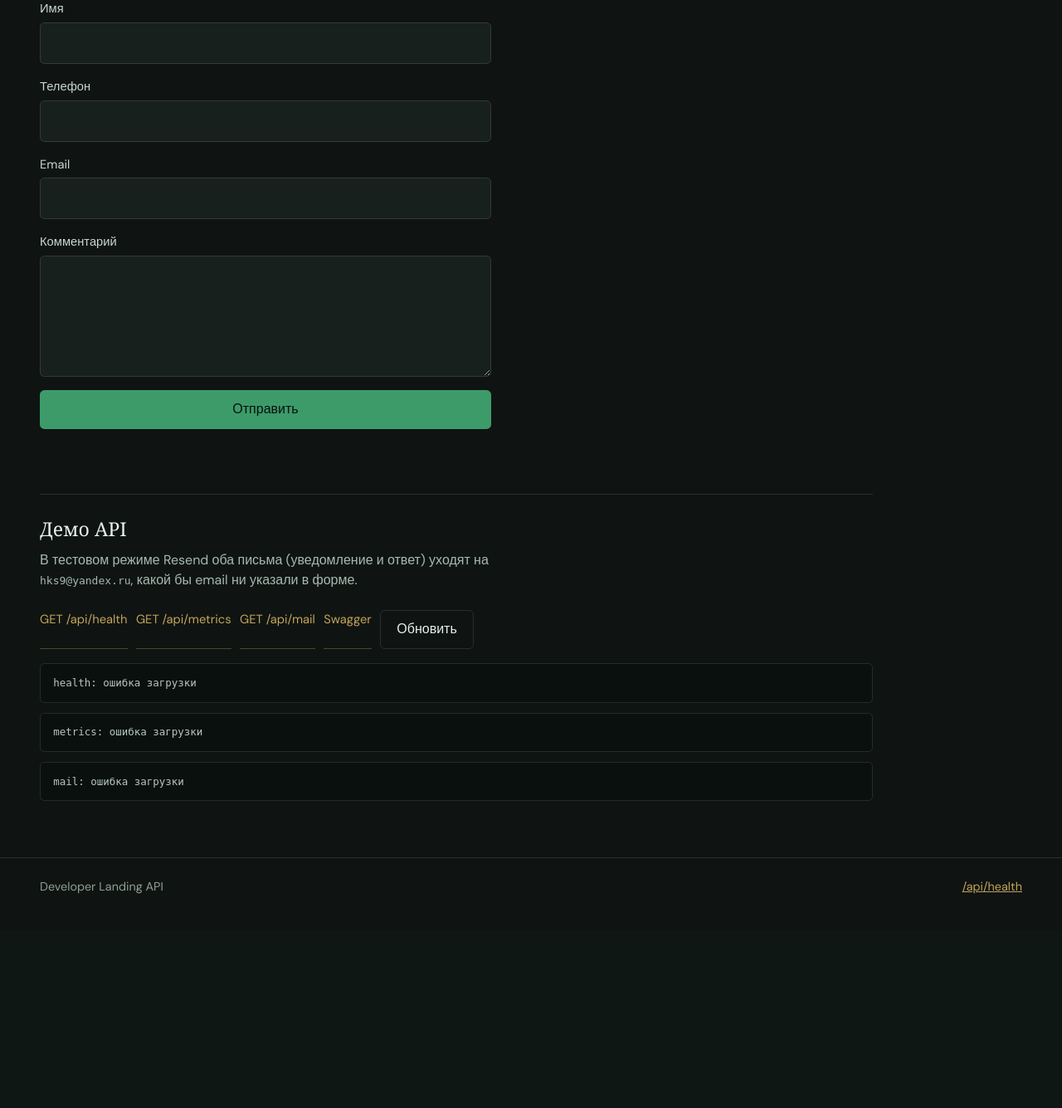
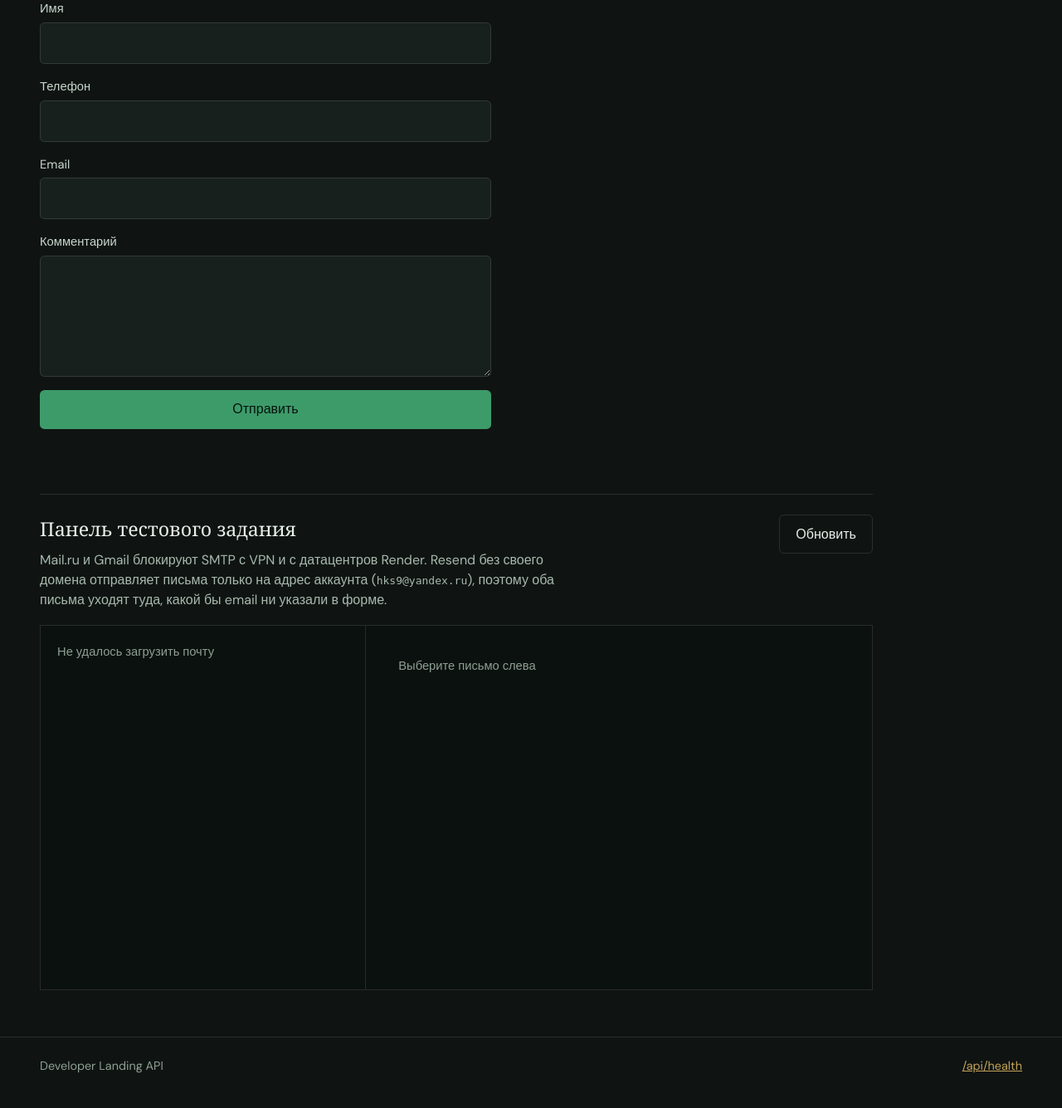
Before and after one commit to Frame24/developer_landing, a Django app: page / in a window 1280 px wide. Shown: the part 1674-3009 px from the top of the page at 83% size. Before the commit the page ends 2751 px from the top, so only its background shows below. Run offline with Django 5.2, Linux system fonts and the light colour scheme; data that the repository does not hold is empty; parts of the project's set-up code (start-up, migrations or seed data) failed here and were passed over; some web fonts are replaced.

Commit message:
Test task panel added because of SMTP restrictions of free domains

```diff
--- a/developer_landing/contact/views.py
+++ b/developer_landing/contact/views.py
@@ -34,7 +34,10 @@
     @extend_schema(
         request=ContactSerializer,
         responses={201: dict, 400: dict, 429: dict, 500: dict},
-        description="Принять обращение с формы, прогнать через AI и отправить email.",
+        description=(
+            "Принять обращение с формы. AI и email запускаются в фоне "
+            "сразу после сохранения заявки."
+        ),
     )
     def post(self, request):
         serializer = ContactSerializer(data=request.data)
--- a/developer_landing/static/css/landing.css
+++ b/developer_landing/static/css/landing.css
@@ -281,50 +281,204 @@
   color: var(--accent);
 }
 
-.api-demo {
+.mail-box {
   margin-top: 2.5rem;
   padding-top: 1.5rem;
   border-top: 1px solid var(--line);
 }
 
-.api-demo h3 {
+.mail-box-head {
+  display: flex;
+  flex-wrap: wrap;
+  align-items: flex-start;
+  justify-content: space-between;
+  gap: 1rem;
+  margin-bottom: 1.1rem;
+}
+
+.mail-box h3 {
   margin: 0 0 0.5rem;
   font-family: var(--font-display);
   font-size: 1.45rem;
   font-weight: 400;
 }
 
-.api-demo-links {
-  display: flex;
-  flex-wrap: wrap;
-  gap: 0.65rem;
-  margin: 1rem 0 1.1rem;
+.mail-box .section-lead {
+  margin-bottom: 0;
 }
 
-.api-demo-links a {
-  color: #c4a35a;
-  text-decoration: none;
-  border-bottom: 1px solid rgba(196, 163, 90, 0.35);
-  padding-bottom: 0.1rem;
+.mail-layout {
+  display: grid;
+  grid-template-columns: minmax(0, 0.9fr) minmax(0, 1.4fr);
+  gap: 0;
+  border: 1px solid var(--line);
+  background: rgba(8, 14, 12, 0.45);
+  height: min(440px, 70vh);
+  overflow: hidden;
+}
+
+.mail-list {
+  min-height: 0;
+  min-width: 0;
+  overflow-x: hidden;
+  overflow-y: auto;
+  border-right: 1px solid var(--line);
+}
+
+.mail-item {
+  display: grid;
+  gap: 0.2rem;
+  width: 100%;
+  max-width: 100%;
+  padding: 0.85rem 1rem;
+  border: 0;
+  border-bottom: 1px solid var(--line);
+  background: transparent;
+  color: inherit;
+  font: inherit;
+  text-align: left;
+  cursor: pointer;
+  transition: background 0.15s ease;
+  overflow: hidden;
+}
+
+.mail-item:hover,
+.mail-item.is-active {
+  background: rgba(61, 155, 106, 0.12);
+}
+
+.mail-item-top {
+  display: flex;
+  justify-content: space-between;
+  gap: 0.75rem;
+  align-items: baseline;
+  min-width: 0;
+}
+
+.mail-kind {
+  font-size: 0.72rem;
+  letter-spacing: 0.04em;
+  text-transform: uppercase;
+  color: var(--accent-2);
+}
+
+.mail-time {
+  font-size: 0.75rem;
+  color: #7f9186;
+  white-space: nowrap;
+  flex-shrink: 0;
+}
+
+.mail-subject,
+.mail-from {
+  display: block;
+  min-width: 0;
+  overflow: hidden;
+  text-overflow: ellipsis;
+  white-space: nowrap;
+}
+
+.mail-subject {
+  font-weight: 500;
+  color: #e8f0ea;
   font-size: 0.92rem;
 }
 
-.api-demo-links a:hover {
-  border-bottom-color: #c4a35a;
+.mail-from {
+  font-size: 0.8rem;
+  color: #9aaba0;
 }
 
-.api-demo-panel {
-  margin: 0 0 0.75rem;
-  padding: 0.85rem 0.95rem;
-  max-height: 220px;
-  overflow: auto;
+.mail-read {
+  min-height: 0;
+  min-width: 0;
+  overflow-x: hidden;
+  overflow-y: auto;
+  padding: 1.1rem 1.2rem;
+}
+
+.mail-read-meta {
+  display: grid;
+  gap: 0.35rem;
+  margin-bottom: 1rem;
+  padding-bottom: 0.9rem;
+  border-bottom: 1px solid var(--line);
+  font-size: 0.88rem;
+  color: #9aaba0;
+  overflow-wrap: anywhere;
+}
+
+.mail-read-meta strong {
+  color: #d5e4da;
+  font-weight: 500;
+}
+
+.mail-read-body {
+  margin: 0;
+  white-space: pre-wrap;
+  overflow-wrap: anywhere;
+  word-break: break-word;
+  font-family: var(--font-sans);
+  font-size: 0.92rem;
+  line-height: 1.55;
+  color: #c9d7ce;
+}
+
+.mail-empty {
+  margin: 1.25rem;
+  color: #8fa094;
+  font-size: 0.92rem;
+}
+
+.metrics-corner {
+  position: fixed;
+  right: 1rem;
+  bottom: 1rem;
+  z-index: 20;
+  min-width: 11.5rem;
+  padding: 0.75rem 0.9rem;
   border: 1px solid var(--line);
-  border-radius: 0.35rem;
-  background: rgba(8, 14, 12, 0.55);
-  color: #b7c8be;
+  background: rgba(15, 20, 18, 0.92);
+  backdrop-filter: blur(8px);
+}
+
+.metrics-corner-title {
+  display: block;
+  margin-bottom: 0.55rem;
+  color: var(--accent-2);
+  text-decoration: none;
   font-size: 0.78rem;
-  line-height: 1.45;
-  white-space: pre-wrap;
+  letter-spacing: 0.02em;
+}
+
+.metrics-corner-title:hover {
+  color: #e0c57a;
+}
+
+.metrics-corner-grid {
+  margin: 0;
+  display: grid;
+  gap: 0.45rem;
+}
+
+.metrics-corner-grid > div {
+  display: flex;
+  justify-content: space-between;
+  gap: 1rem;
+  align-items: baseline;
+}
+
+.metrics-corner-grid dt {
+  margin: 0;
+  font-size: 0.75rem;
+  color: #8fa094;
+}
+
+.metrics-corner-grid dd {
+  margin: 0;
+  font-variant-numeric: tabular-nums;
+  font-size: 0.95rem;
+  color: var(--ink);
 }
 
 .site-footer {
@@ -370,4 +524,22 @@
   .hero-brand {
     font-size: clamp(2.6rem, 18vw, 4rem);
   }
+
+  .mail-layout {
+    grid-template-columns: 1fr;
+    grid-template-rows: minmax(0, 38%) minmax(0, 1fr);
+    height: min(560px, 75vh);
+  }
+
+  .mail-list {
+    border-right: 0;
+    border-bottom: 1px solid var(--line);
+  }
+
+  .metrics-corner {
+    right: 0.65rem;
+    bottom: 0.65rem;
+    min-width: 9.5rem;
+    padding: 0.6rem 0.7rem;
+  }
 }
--- a/developer_landing/static/js/landing.js
+++ b/developer_landing/static/js/landing.js
@@ -2,10 +2,15 @@
   const form = document.getElementById("contact-form");
   const statusEl = document.getElementById("form-status");
   const submitBtn = document.getElementById("submit-btn");
-  const refreshDemoBtn = document.getElementById("refresh-demo");
-  const demoHealth = document.getElementById("demo-health");
-  const demoMetrics = document.getElementById("demo-metrics");
-  const demoMail = document.getElementById("demo-mail");
+  const refreshMailBtn = document.getElementById("refresh-mail");
+  const mailListEl = document.getElementById("mail-list");
+  const mailReadEl = document.getElementById("mail-read");
+  const metricContacts = document.getElementById("metric-contacts");
+  const metricAi = document.getElementById("metric-ai");
+  const metricMail = document.getElementById("metric-mail");
+
+  let mailItems = [];
+  let selectedFilename = null;
 
   const field = (id) => form?.querySelector(`#${id}`);
 
@@ -18,43 +23,141 @@
     }
   };
 
-  const pretty = (value) => JSON.stringify(value, null, 2);
+  const kindLabel = (kind) => {
+    if (kind === "owner") return "владельцу";
+    if (kind === "user_reply") return "ответ";
+    return kind || "письмо";
+  };
 
-  const loadDemoPanels = async () => {
-    if (!demoHealth || !demoMetrics || !demoMail) {
+  const formatTime = (iso) => {
+    if (!iso) return "";
+    const date = new Date(iso);
+    if (Number.isNaN(date.getTime())) return iso;
+    return date.toLocaleString("ru-RU", {
+      day: "2-digit",
+      month: "2-digit",
+      hour: "2-digit",
+      minute: "2-digit",
+    });
+  };
+
+  const escapeHtml = (value) =>
+    String(value ?? "")
+      .replaceAll("&", "&amp;")
+      .replaceAll("<", "&lt;")
+      .replaceAll(">", "&gt;")
+      .replaceAll('"', "&quot;");
+
+  const renderMailRead = (item) => {
+    if (!mailReadEl) return;
+    if (!item) {
+      mailReadEl.innerHTML = '<p class="mail-empty">Выберите письмо слева</p>';
       return;
     }
+    mailReadEl.innerHTML = `
+      <div class="mail-read-meta">
+        <div><strong>${escapeHtml(item.subject || "Без темы")}</strong></div>
+        <div>Тип: ${escapeHtml(kindLabel(item.kind))}</div>
+        <div>С формы: ${escapeHtml(item.original_email || "—")}</div>
+        <div>Доставка: ${escapeHtml(item.delivery_to || "—")}</div>
+        <div>Время: ${escapeHtml(formatTime(item.modified_at))}</div>
+      </div>
+      <pre class="mail-read-body">${escapeHtml(item.body || item.preview || "")}</pre>
+    `;
+  };
+
+  const renderMailList = () => {
+    if (!mailListEl) return;
+    if (!mailItems.length) {
+      mailListEl.innerHTML = '<p class="mail-empty">Пока писем нет. Отправьте форму.</p>';
+      renderMailRead(null);
+      return;
+    }
+
+    mailListEl.innerHTML = mailItems
+      .map((item) => {
+        const active = item.filename === selectedFilename ? " is-active" : "";
+        return `
+          <button type="button" class="mail-item${active}" data-filename="${escapeHtml(item.filename)}" role="listitem">
+            <span class="mail-item-top">
+              <span class="mail-kind">${escapeHtml(kindLabel(item.kind))}</span>
+              <span class="mail-time">${escapeHtml(formatTime(item.modified_at))}</span>
+            </span>
+            <span class="mail-subject">${escapeHtml(item.subject || "Без темы")}</span>
+            <span class="mail-from">${escapeHtml(item.original_email || item.delivery_to || "")}</span>
+          </button>
+        `;
+      })
+      .join("");
+  };
+
+  const selectMail = (filename) => {
+    selectedFilename = filename;
+    const item = mailItems.find((entry) => entry.filename === filename) || null;
+    renderMailList();
+    renderMailRead(item);
+  };
+
+  const loadMetrics = async () => {
+    if (!metricContacts || !metricAi || !metricMail) return;
     try {
-      const [healthRes, metricsRes, mailRes] = await Promise.all([
-        fetch("/api/health"),
-        fetch("/api/metrics"),
-        fetch("/api/mail?limit=8"),
-      ]);
-      const health = await healthRes.json();
-      const metrics = await metricsRes.json();
-      const mail = await mailRes.json();
-      demoHealth.textContent = `GET /api/health\n${pretty(health)}`;
-      demoMetrics.textContent = `GET /api/metrics\n${pretty(metrics)}`;
-      const items = (mail.data?.items || []).map((item) => ({
-        kind: item.kind,
-        subject: item.subject,
-        original_email: item.original_email,
-        delivery_to: item.delivery_to,
-        modified_at: item.modified_at,
-        preview: item.preview,
-      }));
-      demoMail.textContent = `GET /api/mail\n${pretty({
-        success: mail.success,
-        demo_force_to: mail.data?.demo_force_to,
-        count: mail.data?.count,
-        items,
-      })}`;
+      const response = await fetch("/api/metrics");
+      const payload = await response.json();
+      const file = payload.data?.file_metrics || {};
+      const contacts = payload.data?.db_total ?? file.total_contacts ?? "—";
+      const aiOk = file.ai_success ?? "—";
+      const mailSent =
+        (Number(file.emails_sent || 0) || 0) +
+        (Number(file.emails_smtp_queued || 0) || 0) +
+        (Number(file.emails_file_fallback || 0) || 0);
+      metricContacts.textContent = String(contacts);
+      metricAi.textContent = String(aiOk);
+      metricMail.textContent = String(mailSent);
     } catch (_error) {
-      demoHealth.textContent = "health: ошибка загрузки";
-      demoMetrics.textContent = "metrics: ошибка загрузки";
-      demoMail.textContent = "mail: ошибка загрузки";
+      metricContacts.textContent = "?";
+      metricAi.textContent = "?";
+      metricMail.textContent = "?";
     }
   };
+
+  const loadMailbox = async () => {
+    if (!mailListEl) return;
+    try {
+      const response = await fetch("/api/mail?limit=20");
+      const payload = await response.json();
+      mailItems = payload.data?.items || [];
+      if (
+        selectedFilename &&
+        !mailItems.some((item) => item.filename === selectedFilename)
+      ) {
+        selectedFilename = null;
+      }
+      if (!selectedFilename && mailItems[0]) {
+        selectedFilename = mailItems[0].filename;
+      }
+      renderMailList();
+      renderMailRead(
+        mailItems.find((item) => item.filename === selectedFilename) || null,
+      );
+    } catch (_error) {
+      mailListEl.innerHTML = '<p class="mail-empty">Не удалось загрузить почту</p>';
+      renderMailRead(null);
+    }
+  };
+
+  const refreshPanels = async () => {
+    await Promise.all([loadMetrics(), loadMailbox()]);
+  };
+
+  mailListEl?.addEventListener("click", (event) => {
+    const button = event.target.closest(".mail-item");
+    if (!button) return;
+    selectMail(button.dataset.filename);
+  });
+
+  refreshMailBtn?.addEventListener("click", () => {
+    refreshPanels();
+  });
 
   if (form && statusEl && submitBtn) {
     form.addEventListener("submit", async (event) => {
@@ -85,18 +188,12 @@
 
         if (response.status === 201 && data.success) {
           const id = data.data?.id ?? "?";
-          let message = `Спасибо! Обращение #${id} принято.`;
-          if (data.data?.request_type) {
-            message += `\nAI статистика: +1 ${data.data.request_type}.`;
-          } else {
-            message += "\nAI статистика: тип не определён.";
-          }
-          if (data.data?.email_delivery_to) {
-            message += `\nПисьма (owner + ответ): ${data.data.email_delivery_to}`;
-          }
-          setStatus(message, "is-success");
+          setStatus(`Спасибо! Обращение #${id} принято.`, "is-success");
           form.reset();
-          loadDemoPanels();
+          refreshPanels();
+          // AI + mail finish in background; refresh again shortly.
+          window.setTimeout(refreshPanels, 2500);
+          window.setTimeout(refreshPanels, 6000);
           return;
         }
 
@@ -134,9 +231,5 @@
     });
   }
 
-  refreshDemoBtn?.addEventListener("click", () => {
-    loadDemoPanels();
-  });
-
-  loadDemoPanels();
+  refreshPanels();
 })();
--- a/developer_landing/templates/pages/home.html
+++ b/developer_landing/templates/pages/home.html
@@ -106,25 +106,51 @@
           <p id="form-status" class="form-status" role="status" aria-live="polite"></p>
         </form>
 
-        <aside class="api-demo" aria-label="Демо API">
-          <h3>Демо API</h3>
-          <p class="section-lead">
-            В тестовом режиме Resend оба письма (уведомление и ответ) уходят на
-            <code>hks9@yandex.ru</code>, какой бы email ни указали в форме.
-          </p>
-          <div class="api-demo-links">
-            <a href="/api/health" target="_blank" rel="noopener">GET /api/health</a>
-            <a href="/api/metrics" target="_blank" rel="noopener">GET /api/metrics</a>
-            <a href="/api/mail" target="_blank" rel="noopener">GET /api/mail</a>
-            <a href="/api/docs/" target="_blank" rel="noopener">Swagger</a>
-            <button type="button" class="btn btn-ghost" id="refresh-demo">Обновить</button>
+        <aside class="mail-box" aria-label="Панель тестового задания">
+          <div class="mail-box-head">
+            <div>
+              <h3>Панель тестового задания</h3>
+              <p class="section-lead">
+                Mail.ru и Gmail блокируют SMTP с VPN и с датацентров Render.
+                Resend без своего домена отправляет письма только на адрес аккаунта
+                (<code>hks9@yandex.ru</code>), поэтому оба письма уходят туда,
+                какой бы email ни указали в форме.
+              </p>
+            </div>
+            <button type="button" class="btn btn-ghost" id="refresh-mail">Обновить</button>
           </div>
-          <pre id="demo-health" class="api-demo-panel" aria-live="polite">health: …</pre>
-          <pre id="demo-metrics" class="api-demo-panel" aria-live="polite">metrics: …</pre>
-          <pre id="demo-mail" class="api-demo-panel" aria-live="polite">mail: …</pre>
+
+          <div class="mail-layout">
+            <div class="mail-list" id="mail-list" role="list" aria-live="polite">
+              <p class="mail-empty">Загрузка писем…</p>
+            </div>
+            <article class="mail-read" id="mail-read" aria-live="polite">
+              <p class="mail-empty">Выберите письмо слева</p>
+            </article>
+          </div>
         </aside>
       </section>
     </main>
+
+    <aside class="metrics-corner" aria-label="API metrics" id="metrics-corner">
+      <a class="metrics-corner-title" href="/api/metrics" target="_blank" rel="noopener">
+        /api/metrics
+      </a>
+      <dl class="metrics-corner-grid">
+        <div>
+          <dt>contacts</dt>
+          <dd id="metric-contacts">—</dd>
+        </div>
+        <div>
+          <dt>ai ok</dt>
+          <dd id="metric-ai">—</dd>
+        </div>
+        <div>
+          <dt>mail</dt>
+          <dd id="metric-mail">—</dd>
+        </div>
+      </dl>
+    </aside>
 
     <footer class="site-footer">
       <span>Developer Landing API</span>
```
Also changed, not shown: developer_landing/contact/repositories/contact_repository.py (+14 -0 lines), developer_landing/contact/services/contact_service.py (+82 -33 lines).
